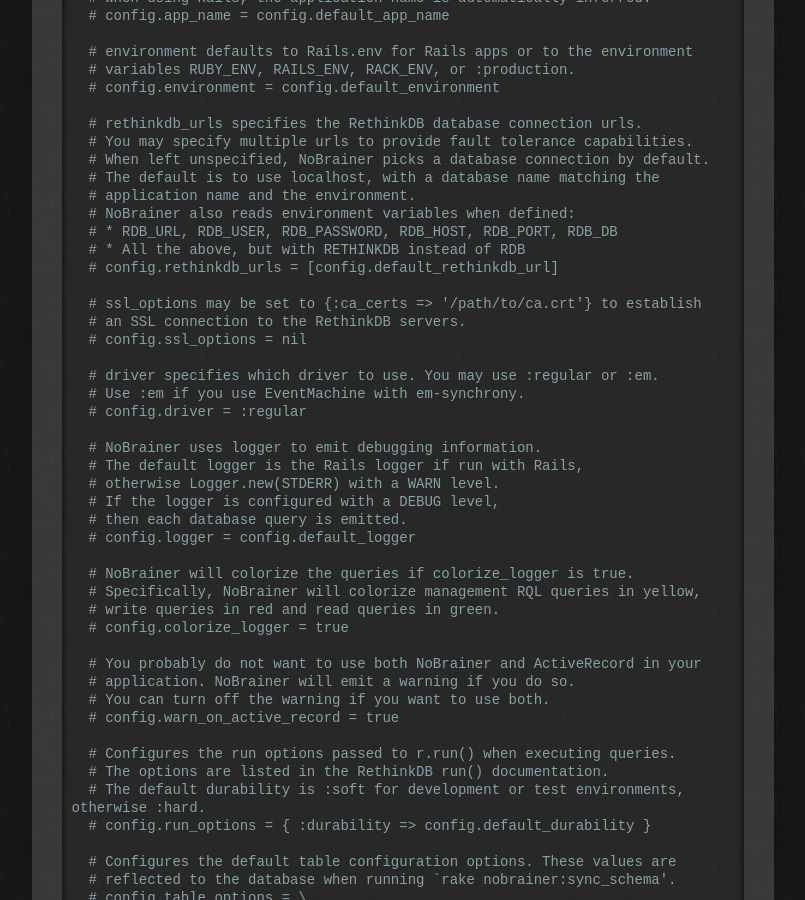
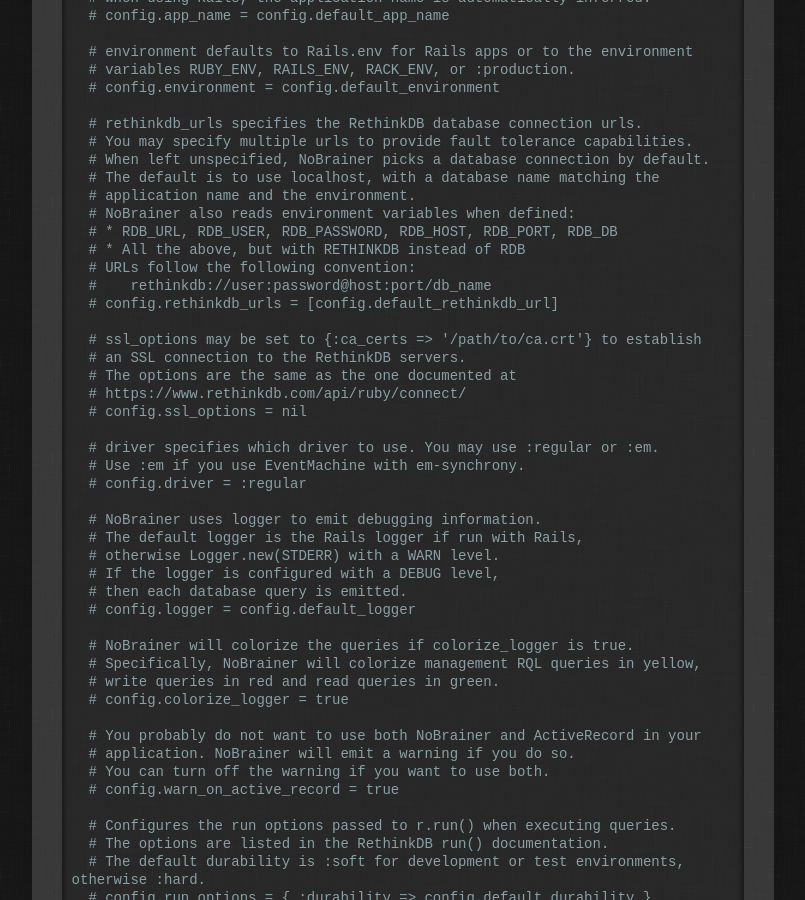
Before and after one commit to NoBrainerORM/nobrainer.io, a Jekyll site: the page built from docs/installation.md, in a window 1280 px wide and 900 px high, scrolled down 932 px. Shown: the whole window, without its empty margins (335-1140 px from the left). Built offline with Jekyll 4.4.1, drawn with Linux system fonts in a browser that asks for light colours; comment, search, counter and statistics services are not loaded.

Commit message:
Provide a bit of documentation with respect to user/password and TLS opts

```diff
--- a/docs/installation.md
+++ b/docs/installation.md
@@ -53,10 +53,14 @@
   # NoBrainer also reads environment variables when defined:
   # * RDB_URL, RDB_USER, RDB_PASSWORD, RDB_HOST, RDB_PORT, RDB_DB
   # * All the above, but with RETHINKDB instead of RDB
+  # URLs follow the following convention:
+  #    rethinkdb://user:password@host:port/db_name
   # config.rethinkdb_urls = [config.default_rethinkdb_url]
 
   # ssl_options may be set to {:ca_certs => '/path/to/ca.crt'} to establish
   # an SSL connection to the RethinkDB servers.
+  # The options are the same as the one documented at
+  # https://www.rethinkdb.com/api/ruby/connect/
   # config.ssl_options = nil
 
   # driver specifies which driver to use. You may use :regular or :em.
```
